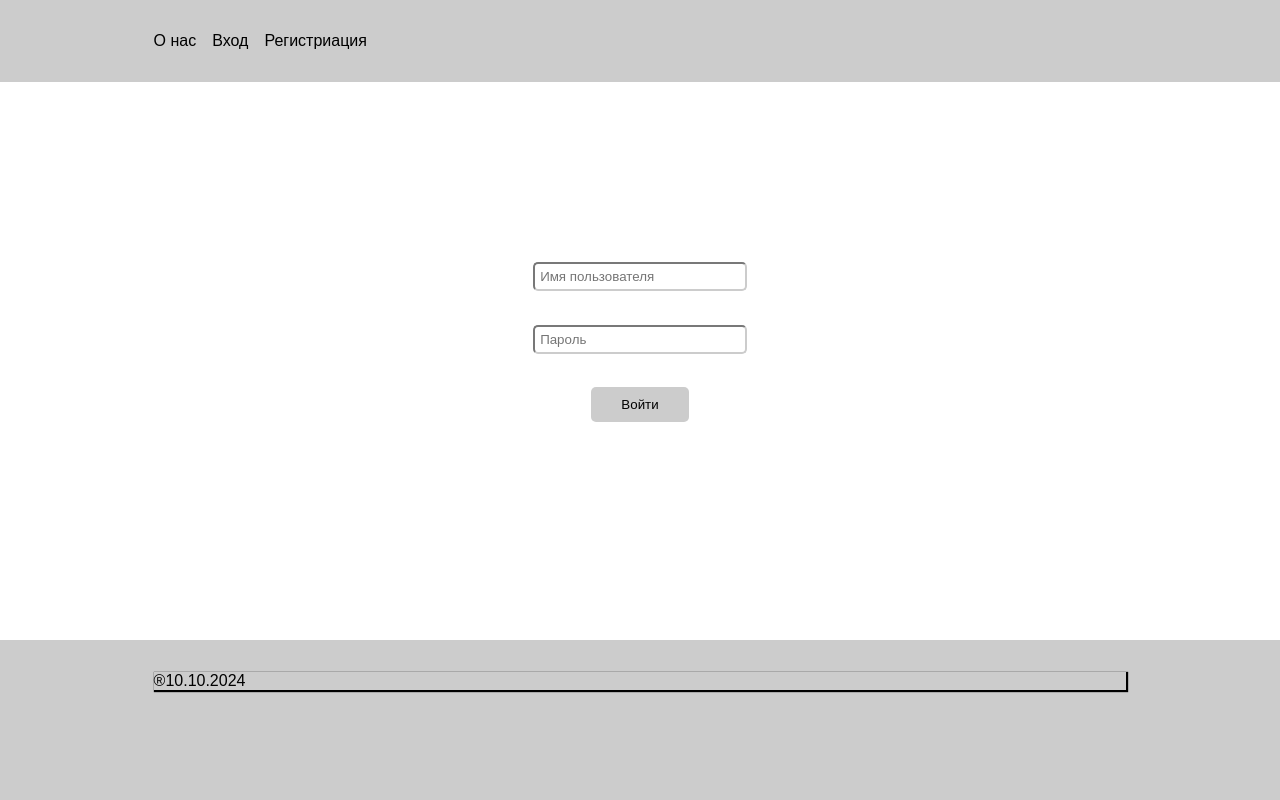
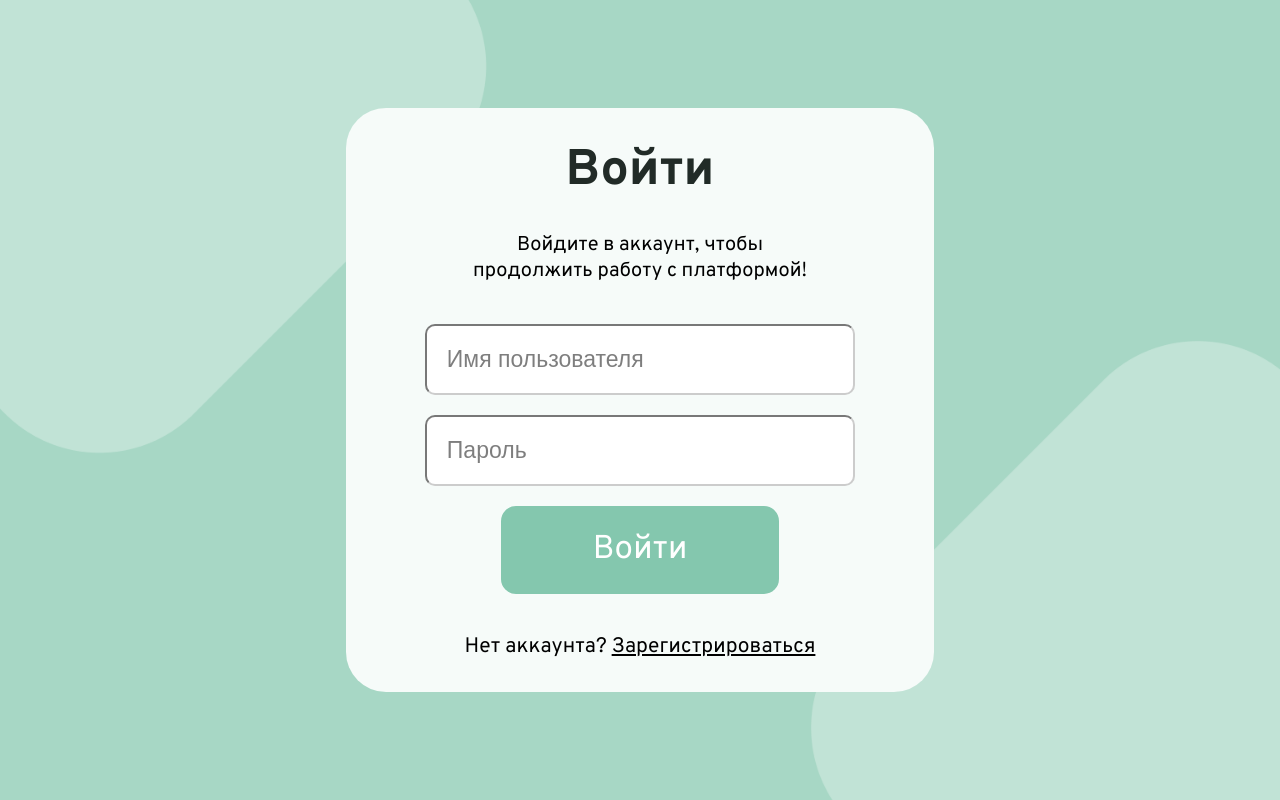
Before and after one commit to Begemot03/school-analytics-frontend, a React (Vite) app: page /login in a window 1280 px wide. Built offline with nearby package versions, Linux system fonts and the light colour scheme.

Commit message:
Add styles for auth pages

```diff
--- a/index.html
+++ b/index.html
@@ -4,6 +4,9 @@
     <meta charset="UTF-8" />
     <link rel="icon" type="image/svg+xml" href="/vite.svg" />
     <meta name="viewport" content="width=device-width, initial-scale=1.0" />
+    <link rel="preconnect" href="https://fonts.googleapis.com">
+    <link rel="preconnect" href="https://fonts.gstatic.com" crossorigin>
+    <link href="https://fonts.googleapis.com/css2?family=Overpass:ital,wght@0,100..900;1,100..900&display=swap" rel="stylesheet">
     <title>School analytics</title>
   </head>
   <body>
--- a/src/app/styles/global.css
+++ b/src/app/styles/global.css
@@ -4,8 +4,12 @@
 	--footer-bg: #ccc;
 	--header-bg: #ccc;
 	--hover-link: #fff;
-	--button-color: #ccc;
+	--button-color: #84C7AE;
+	--button-text-color: #fff;
 	--input-border-color: #ccc;
+	--form-bg: #F6FBF9;
+	--heading-text-color: #212B27;
+	--placeholder-color: #000;
 }
 
 * {
@@ -16,12 +20,14 @@
 
 body {
 	height: 100vh;
-	font-family: sans-serif;
+	font-family: "Overpass", sans-serif;
+	font-optical-sizing: auto;
+	font-style: normal;
 }
 
 #root {
 	height: 100%;
-	background-color: var(--white);
+	/*background-color: var(--white);*/
 }
 
 li {
--- /dev/null
+++ b/src/pages/login/ui/Login.css
@@ -0,0 +1,57 @@
+body {
+    background-image: url("../../../shared/assets/auth_background.png");
+    background-size: cover;
+}
+
+.login__container {
+    height: 100%;
+    display: flex;
+    justify-content: center;
+    align-items: center;
+}
+
+.login__layout {
+    background-color: var(--form-bg);
+    display: flex;
+    flex-direction: column;
+    justify-content: space-between;
+    min-height: 73%;
+    max-width: 46%;
+    border-radius: 40px;
+    margin: 0 auto;
+    padding: 32px;
+    box-sizing: border-box;
+}
+
+.login__heading {
+    text-align: center;
+    font-size: 50px;
+    font-weight: bold;
+    color: var(--heading-text-color);
+}
+
+.login__info {
+    font-size: 20px;
+    text-align: center;
+    max-width: 64%;
+    margin: 10px auto 20px;
+}
+
+.login__button {
+    font-size: 33px;
+    font-family: "Overpass";
+    border-radius: 15px;
+    padding: 23px 92px;
+    box-sizing: border-box;
+    color: var(--button-text-color)
+}
+
+.login__to-registration {
+    text-align: center;
+    font-size: 21px;
+    margin: 20px 0 0;
+}
+
+.login__ref {
+    text-decoration: underline;
+}
--- a/src/pages/login/ui/Login.tsx
+++ b/src/pages/login/ui/Login.tsx
@@ -1,5 +1,6 @@
 import { FC } from "react";
 import { LoginForm } from "@/widgets/loginForm";
+import "./Login.css";
 
 // {
 // username: "jhonsdjhnond",
@@ -8,5 +9,12 @@ import { LoginForm } from "@/widgets/loginForm";
 // }
 
 export const LoginPage: FC = () => {
-    return <LoginForm />;
+    return <div className="login__container">
+        <div className="login__layout">
+            <h1 className="login__heading">Войти</h1>
+            <p className="login__info">Войдите в аккаунт, чтобы продолжить работу с платформой!</p>
+            <LoginForm />
+            <p className="login__to-registration">Нет аккаунта? <a className="login__ref" href="/registration">Зарегистрироваться</a></p>
+        </div>
+    </div>;
 };
--- /dev/null
+++ b/src/pages/registration/ui/Registration.css
@@ -0,0 +1,57 @@
+body {
+    background-image: url("../../../shared/assets/auth_background.png");
+    background-size: cover;
+}
+
+.registration__container {
+    height: 100%;
+    display: flex;
+    justify-content: center;
+    align-items: center;
+}
+
+.registration__layout {
+    background-color: var(--form-bg);
+    display: flex;
+    flex-direction: column;
+    justify-content: space-between;
+    min-height: 73%;
+    max-width: 46%;
+    border-radius: 40px;
+    margin: 0 auto;
+    padding: 32px;
+    box-sizing: border-box;
+}
+
+.registration__heading {
+    text-align: center;
+    font-size: 50px;
+    font-weight: bold;
+    color: var(--heading-text-color);
+}
+
+.registraton__info {
+    font-size: 20px;
+    text-align: center;
+    max-width: 64%;
+    margin: 10px auto 20px;
+}
+
+.registration__button {
+    font-size: 33px;
+    font-family: "Overpass";
+    border-radius: 15px;
+    padding: 23px 92px;
+    box-sizing: border-box;
+    color: var(--button-text-color)
+}
+
+.registraton__to-login {
+    text-align: center;
+    font-size: 21px;
+    margin: 20px 0 0;
+}
+
+.registraton__ref {
+    text-decoration: underline;
+}
--- a/src/pages/registration/ui/Registration.tsx
+++ b/src/pages/registration/ui/Registration.tsx
@@ -1,6 +1,14 @@
 import { FC } from "react";
 import { RegistrationForm } from "@/widgets/registrationForm";
+import "./Registration.css";
 
 export const RegistrationPage: FC = () => {
-    return <RegistrationForm />;
+    return <div className="registration__container">
+        <div className="registration__layout">
+            <h1 className="registration__heading">Создать аккаунт</h1>
+            <p className="registraton__info">Создайте учетную запись, чтобы пользоваться всеми услугами!</p>
+            <RegistrationForm />
+            <p className="registraton__to-login">У вас уже есть учетная запись? <a className="registraton__ref" href="/login">Войти</a></p>
+        </div>
+    </div>;
 };
--- a/src/shared/ui/button/button.css
+++ b/src/shared/ui/button/button.css
@@ -2,7 +2,7 @@
     background-color: var(--button-color);
     padding: 10px 30px;
     border: none;
-    border-radius: 5px;
+    border-radius: 15px;
 }
 
 .button:hover {
--- a/src/shared/ui/form/form.css
+++ b/src/shared/ui/form/form.css
@@ -3,8 +3,4 @@
     flex-direction: column;
     justify-content: space-between;
     align-items: center;
-    min-height: 200px;
-    max-width: 40%;
-    margin: 0 auto;
-    padding: 20px;
 }
--- a/src/shared/ui/input/input.css
+++ b/src/shared/ui/input/input.css
@@ -1,7 +1,22 @@
 .input {
     border-color: var(--input-border-color);
-    border-radius: 5px;
-    padding: 5px;
-    width: 80%;
-    margin: 0 0 30px 0;
+    border-radius: 10px;
+    width: 82%;
+    font-size: 23px;
+    padding: 20px;
+    box-sizing: border-box;
+    margin: 0 0 20px 0;
+    outline: none;
 }
+
+input::-webkit-input-placeholder {
+    color: var(--placeholder-color);
+    font-size: 23px;
+    opacity: 0.5;
+}
+
+input:-moz-placeholder {
+    color: var(--placeholder-color);
+    font-size: 23px;
+    opacity: 0.5;
+}
--- a/src/widgets/loginForm/ui/LoginForm.tsx
+++ b/src/widgets/loginForm/ui/LoginForm.tsx
@@ -26,7 +26,7 @@ export const LoginForm: FC = () => {
         <Form defaultValues={{ resolver }} onSubmit={onSumbit}>
             <Input name='username' placeholder='Имя пользователя' />
             <Input name='password' type='password' placeholder='Пароль' />
-            <Button type='submit'>Войти</Button>
+            <Button className="button login__button" type='submit'>Войти</Button>
         </Form>
     );
 };
--- a/src/widgets/registrationForm/ui/RegistrationForm.tsx
+++ b/src/widgets/registrationForm/ui/RegistrationForm.tsx
@@ -25,10 +25,10 @@ export const RegistrationForm: FC = () => {
 
     return (
         <Form defaultValues={{ resolver }} onSubmit={onSumbit}>
-            <Input name='username' placeholder='Имя пользователя' />
-            <Input name='email' placeholder='Email' />
+            <Input name='username' placeholder='Имя' />
+            <Input name='email' placeholder='Электронная почта' />
             <Input name='password' type='password' placeholder='Пароль' />
-            <Button type='submit'>Войти</Button>
+            <Button className="button registration__button" type='submit'>Продолжить</Button>
         </Form>
     );
 };
```
Also changed, not shown: src/app/routes/AppRouter.tsx (+14 -14 lines), src/shared/assets/auth_background.png (added).
